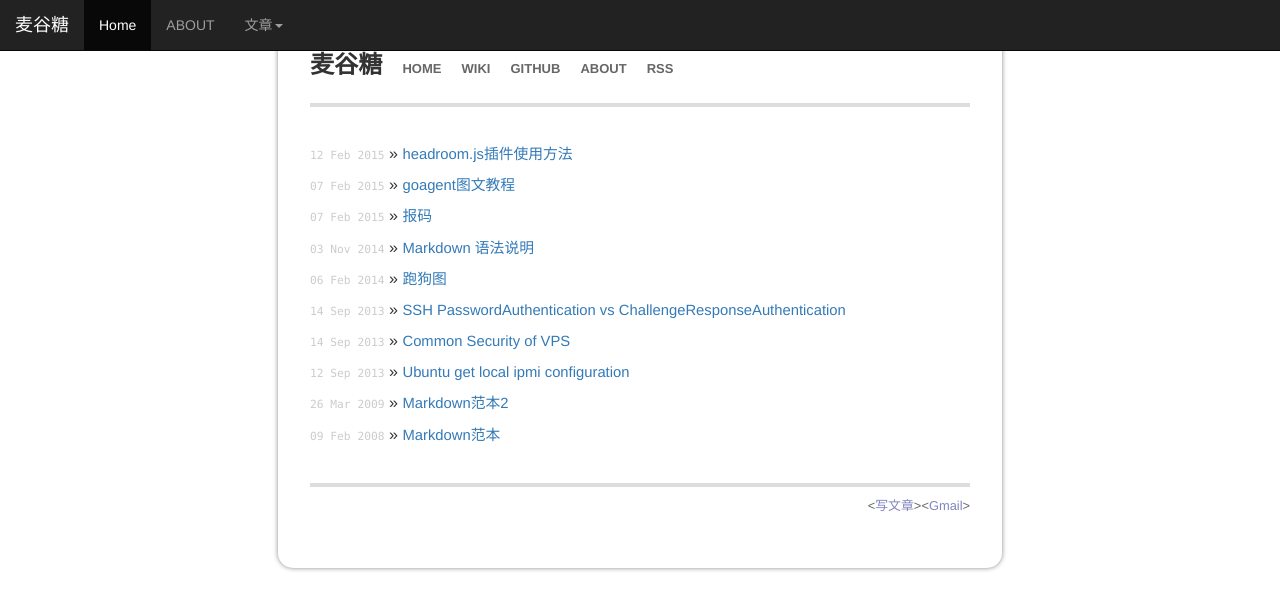
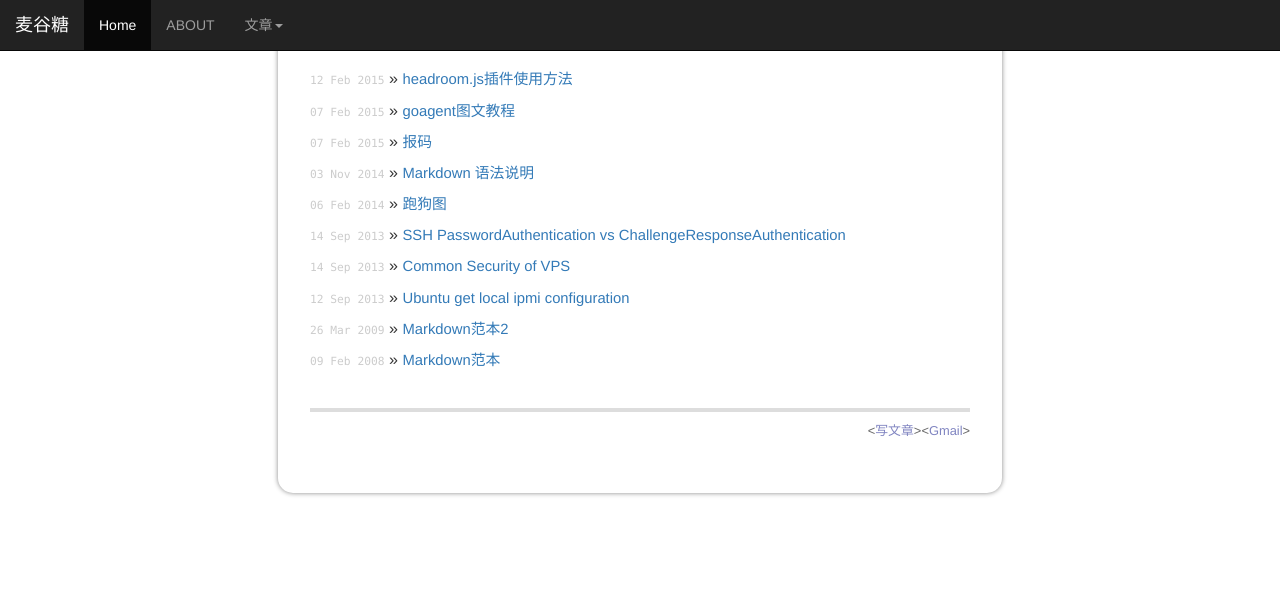
Before and after one commit to mgtang/blog, a Jekyll site: the page built from index.html, in a window 1280 px wide. Shown: the top 610 px of the page. Built offline with Jekyll 4.4.1, drawn with Linux system fonts in a browser that asks for light colours; nearby versions of some CDN libraries; library files that are not in the unit come from our copies; Markdown is read by kramdown in place of the engine named in the settings; comment, search, counter and statistics services are not loaded; a style sheet for code colours, icons or effects is not loaded.

Commit message:
Update default.html

```diff
--- a/_layouts/default.html
+++ b/_layouts/default.html
@@ -27,6 +27,7 @@
         <script src="http://cdn.bootcss.com/respond.js/1.3.0/respond.min.js"></script>
     <![endif]-->
     <style type="text/css">
+        .navbar-nav>li>.dropdown-menu{  text-align: left;}
         .headroom {position: fixed;top: 0;left: 0;right: 0;transition: all .2s ease-in-out;}
         .headroom--unpinned {top: -100px;}
         .headroom--pinned {top: 0;}
@@ -65,14 +66,7 @@
         </nav>
 
          <div class="site">
-          <div class="header">
-            <h1 class="title"><a href="/">{{ site.name }}</a></h1>
-            <a class="extra" href="http://www.fjvi.xyz/">HOME</a>
-            <a class="extra" href="http://wiki.fjvi.xyz/">WIKI</a>
-            <a class="extra" href="https://github.com/mgtang">GITHUB</a>
-            <a class="extra" href="/about.html">ABOUT</a>
-            <a class="extra" href="/feed.xml">RSS</a>
-          </div>
+
           {{ content }}
 
           <div class="footer">
```
